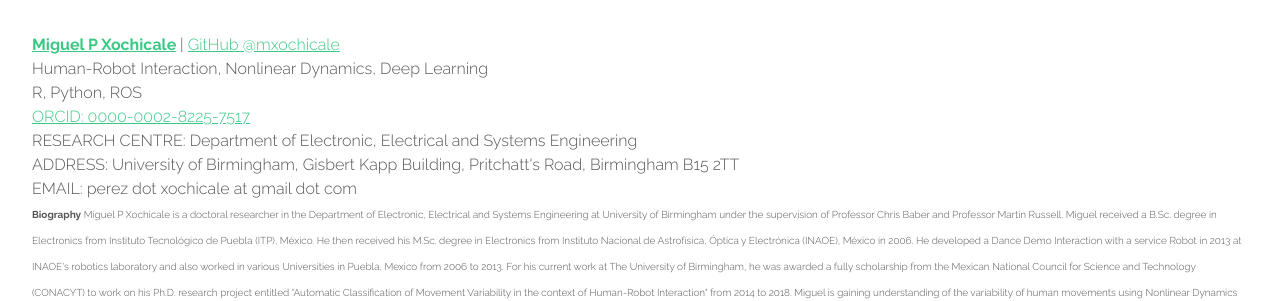
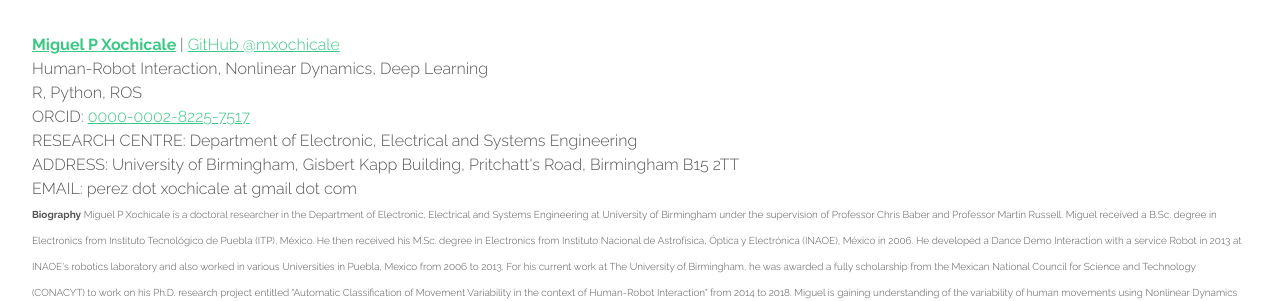
Before and after one commit to etanmn283/p11, a Jekyll site: the page built from members.html, in a window 1280 px wide and 900 px high, scrolled down 839 px. Shown: the part 153-454 px from the top of the window. Built offline with Jekyll 4.4.1, drawn with Linux system fonts in a browser that asks for light colours; part of the change alters nothing that is shown.

```diff
--- a/members.html
+++ b/members.html
@@ -103,7 +103,7 @@ layout: main
 							<b> <a href="http://mxochicale.github.io/">Miguel P Xochicale</a> </b> | <a href="https://github.com/mxochicale">GitHub @mxochicale</a>   <br>
 							Human-Robot Interaction, Nonlinear Dynamics, Deep Learning <br>
 							R, Python, ROS<br>
-							<a href="https://orcid.org/0000-0002-8225-7517">ORCID: 0000-0002-8225-7517</a>  <br>
+							ORCID: <a href="https://orcid.org/0000-0002-8225-7517">0000-0002-8225-7517</a>  <br>
 							RESEARCH CENTRE: Department of Electronic, Electrical and Systems Engineering  <br>
 							ADDRESS: University of Birmingham, Gisbert Kapp Building, Pritchatt's Road, Birmingham B15 2TT <br>
 							EMAIL: perez dot xochicale at gmail dot com <br>
```
